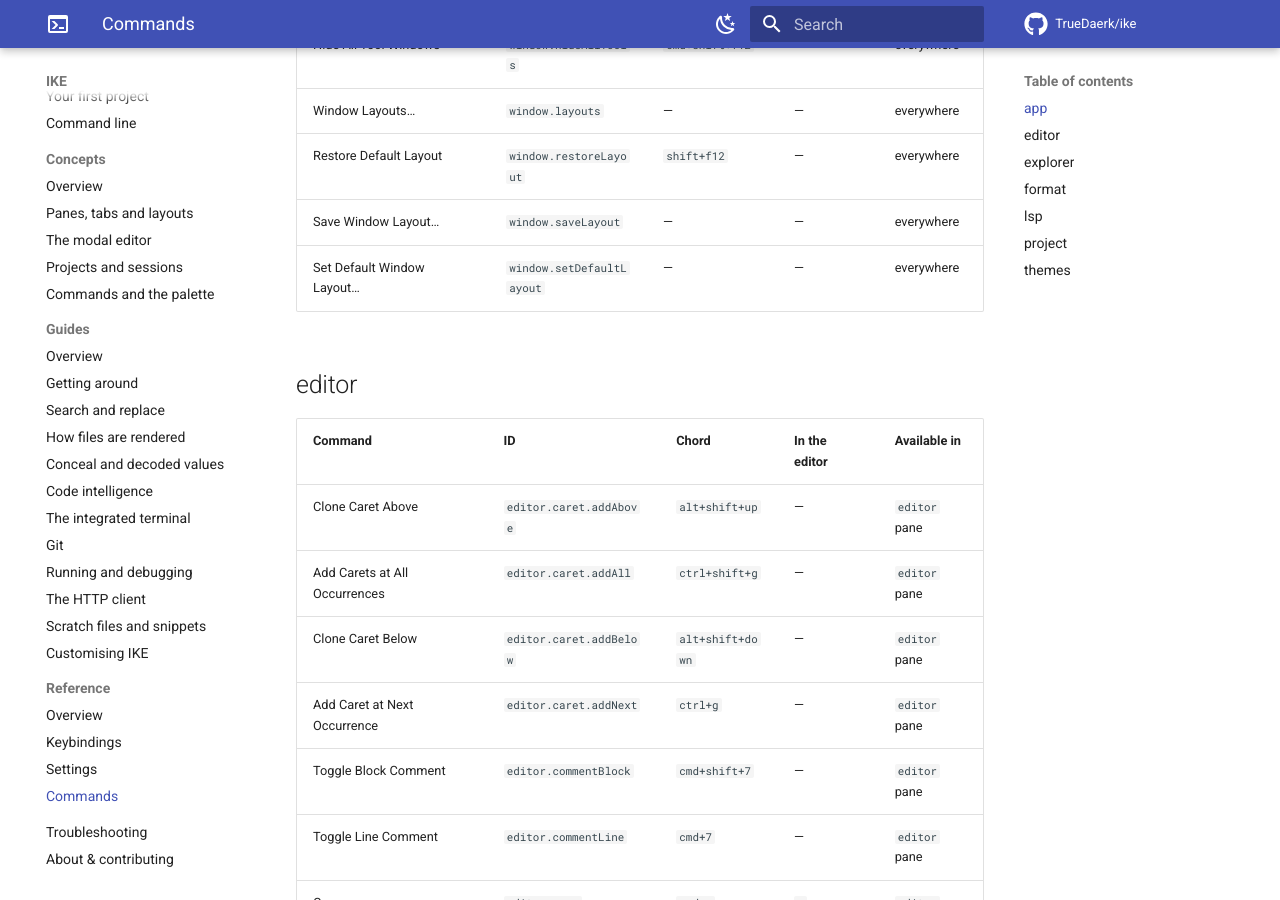
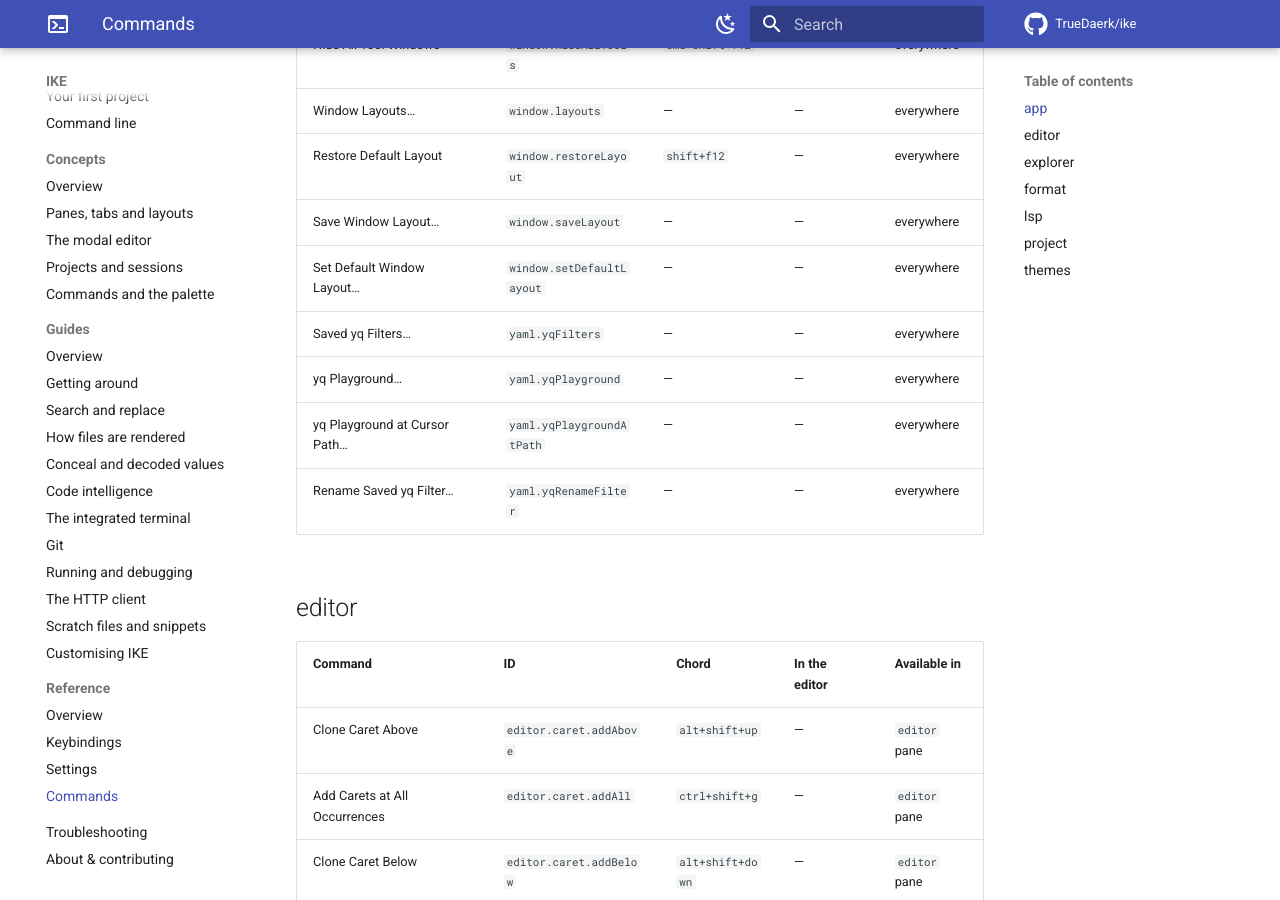
Before and after one commit to TrueDaerk/ike, an MkDocs documentation site: the page built from userdocs/reference/commands.md, in a window 1280 px wide and 900 px high, scrolled down 9624 px. Built offline with MkDocs 1.6.1 and Material for MkDocs 9.7.7, drawn with Linux system fonts in a browser that asks for light colours; comment, search, counter and statistics services are not loaded; some of the changed text lies outside the part shown.

Commit message:
docs(reference): regenerate for the yq playground commands
Co-Authored-By: Claude Opus 5 <noreply@anthropic.com>

```diff
--- a/userdocs/reference/commands.md
+++ b/userdocs/reference/commands.md
@@ -108,9 +108,9 @@ bring their own.
 | Saved jq Filters… | `json.jqFilters` | — | — | everywhere |
 | jq Playground… | `json.jqPlayground` | — | — | everywhere |
 | jq Playground at Cursor Path… | `json.jqPlaygroundAtPath` | — | — | everywhere |
-| Toggle Full jq Query View | `json.jqQueryView` | `ctrl+alt+e` | — | everywhere |
+| Toggle Full Query View | `json.jqQueryView` | `ctrl+alt+e` | — | everywhere |
 | Rename Saved jq Filter… | `json.jqRenameFilter` | — | — | everywhere |
-| Save jq Filter… | `json.jqSaveFilter` | — | — | everywhere |
+| Save Playground Filter… | `json.jqSaveFilter` | — | — | everywhere |
 | Import JetBrains Keymap XML… | `keymap.importJetBrains` | — | — | everywhere |
 | Open Rotated Log Set (Merged Timeline) | `log.openRotatedSet` | — | — | everywhere |
 | Markdown Preview | `markdown.preview` | `cmd+alt+m` | — | everywhere |
@@ -210,6 +210,10 @@ bring their own.
 | Restore Default Layout | `window.restoreLayout` | `shift+f12` | — | everywhere |
 | Save Window Layout… | `window.saveLayout` | — | — | everywhere |
 | Set Default Window Layout… | `window.setDefaultLayout` | — | — | everywhere |
+| Saved yq Filters… | `yaml.yqFilters` | — | — | everywhere |
+| yq Playground… | `yaml.yqPlayground` | — | — | everywhere |
+| yq Playground at Cursor Path… | `yaml.yqPlaygroundAtPath` | — | — | everywhere |
+| Rename Saved yq Filter… | `yaml.yqRenameFilter` | — | — | everywhere |
 
 ## editor
 
```
Also changed, not shown: userdocs/reference/keybindings.md (+1 -1 lines).
